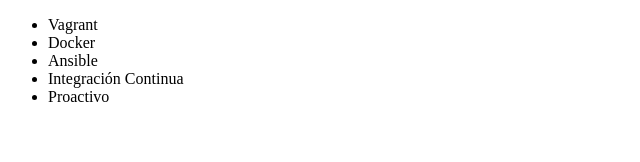
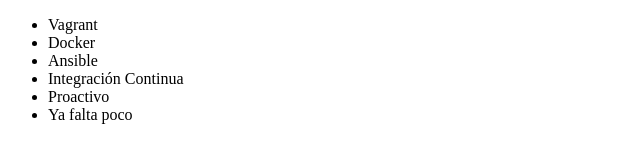
Before and after one commit to proteus333/Alura-2, a plain HTML site: page index.html in a window 1280 px wide. Shown: the full height of the page, 0-640 px from the left. Drawn offline with Linux system fonts and the light colour scheme.

Commit message:
Para empezar

```diff
--- a/index.html
+++ b/index.html
@@ -11,6 +11,7 @@
             <li>Ansible</li>
             <li>Integración Continua</li>
             <li>Proactivo</li>
+            <li>Ya falta poco</li>
         </ul>
     </body>
 </html>
```
